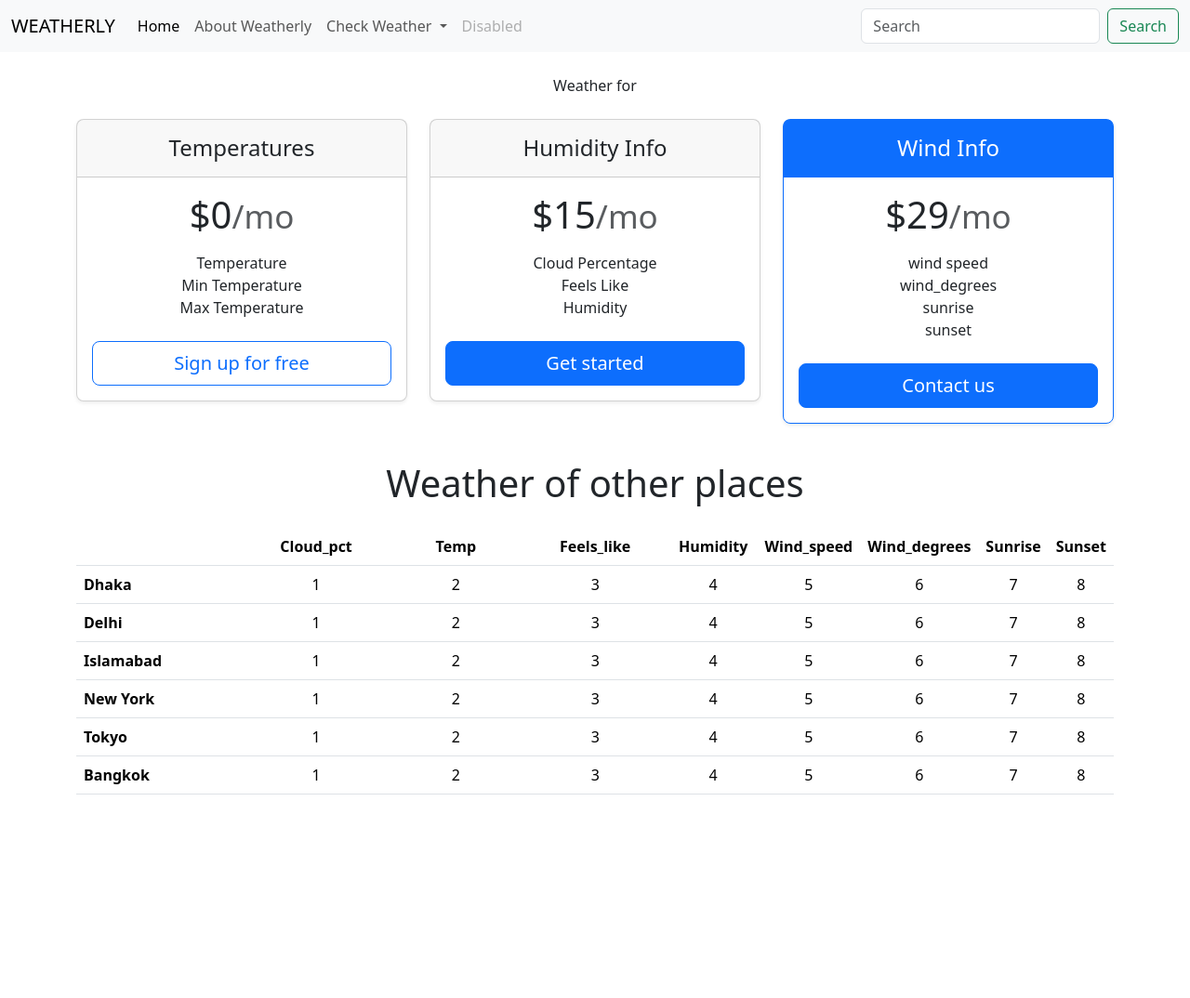
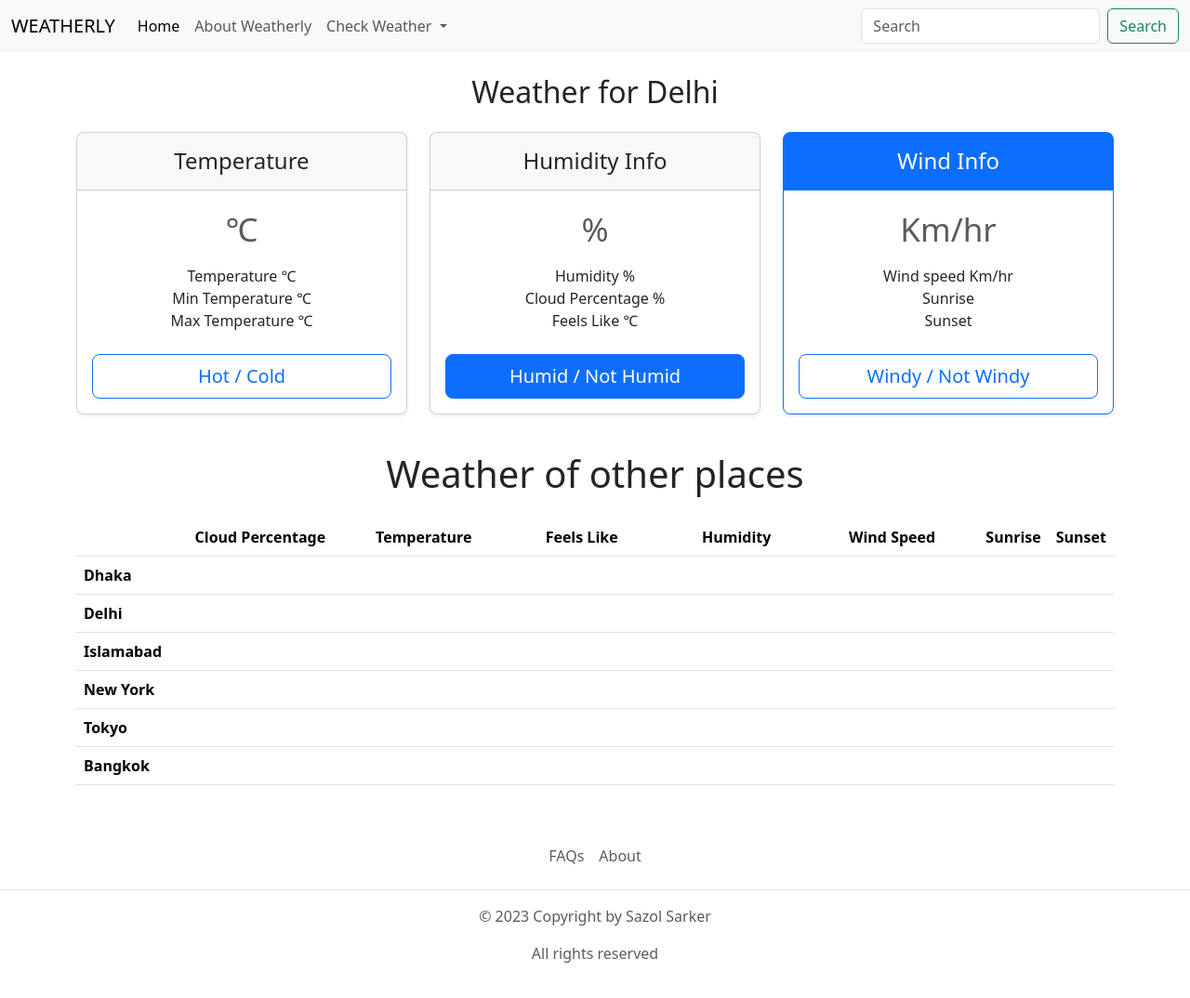
Before and after one commit to Sazol-Sarker/WEATHERLY, a plain HTML site: page index.html in a window 1280 px wide. Shown: the whole page at 93% size. Before the commit the page ends 871 px from the top, so only its background shows below. Drawn offline with nearby package versions, Linux system fonts and the light colour scheme; no server answers.

Commit message:
modifed other place weather section v0.3

```diff
--- a/index.html
+++ b/index.html
@@ -1,16 +1,20 @@
 <!doctype html>
 <html lang="en">
+
 <head>
   <meta charset="utf-8">
   <meta name="viewport" content="width=device-width, initial-scale=1">
   <title>WEATHERLY</title>
-    <link href="https://cdn.jsdelivr.net/npm/bootstrap@5.3.0-alpha2/dist/css/bootstrap.min.css" rel="stylesheet" integrity="sha384-aFq/bzH65dt+w6FI2ooMVUpc+21e0SRygnTpmBvdBgSdnuTN7QbdgL+OapgHtvPp" crossorigin="anonymous">
+  <link href="https://cdn.jsdelivr.net/npm/bootstrap@5.3.0-alpha2/dist/css/bootstrap.min.css" rel="stylesheet"
+    integrity="sha384-aFq/bzH65dt+w6FI2ooMVUpc+21e0SRygnTpmBvdBgSdnuTN7QbdgL+OapgHtvPp" crossorigin="anonymous">
 </head>
+
 <body>
   <nav class="navbar navbar-expand-lg bg-body-tertiary">
     <div class="container-fluid">
       <a class="navbar-brand" href="#">WEATHERLY</a>
-          <button class="navbar-toggler" type="button" data-bs-toggle="collapse" data-bs-target="#navbarSupportedContent" aria-controls="navbarSupportedContent" aria-expanded="false" aria-label="Toggle navigation">
+      <button class="navbar-toggler" type="button" data-bs-toggle="collapse" data-bs-target="#navbarSupportedContent"
+        aria-controls="navbarSupportedContent" aria-expanded="false" aria-label="Toggle navigation">
         <span class="navbar-toggler-icon"></span>
       </button>
       <div class="collapse navbar-collapse" id="navbarSupportedContent">
@@ -28,12 +32,11 @@
             <ul class="dropdown-menu">
               <li><a class="dropdown-item" href="#">Dhaka</a></li>
               <li><a class="dropdown-item" href="#">Kolkata</a></li>
-                  <li><hr class="dropdown-divider"></li>
+              <li>
+                <hr class="dropdown-divider">
+              </li>
               <li><a class="dropdown-item" href="#">Seattle</a></li>
             </ul>
-              </li>
-              <li class="nav-item">
-                <a class="nav-link disabled">Disabled</a>
           </li>
         </ul>
         <form class="d-flex" role="search">
@@ -46,23 +49,28 @@
 
 
   <div class="container">
-    <div class="my-4 text-center">Weather for <span id="cityName"></span></div>
+    <div class="my-4 text-center">
+      <h2>Weather for <span id="cityName"></span></h2>
+    </div>
     <main>
       <div class="row row-cols-1 row-cols-md-3 mb-3 text-center">
         <div class="col">
           <div class="card mb-4 rounded-3 shadow-sm">
             <div class="card-header py-3">
-                <h4 class="my-0 fw-normal">Temperatures</h4>
+              <h4 class="my-0 fw-normal">Temperature</h4>
             </div>
             <div class="card-body">
-                <h1 class="card-title pricing-card-title">$0<small class="text-body-secondary fw-light">/mo</small></h1>
+              <h1 class="card-title pricing-card-title"> <span id="temphd"></span><small
+                  class="text-body-secondary fw-light">
+                  <span>&#8451;</span>
+                </small></h1>
               <ul class="list-unstyled mt-3 mb-4">
-                  <li>Temperature <span id="temp"></span></li>
-                  <li>Min Temperature <span id="min_temp"></span></li>
-                  <li>Max Temperature <span id="max_temp"></span></li>
+                <li>Temperature <span id="temp"></span><span>&#8451;</span></li>
+                <li>Min Temperature <span id="min_temp"></span><span>&#8451;</span></li>
+                <li>Max Temperature <span id="max_temp"></span><span>&#8451;</span></li>
 
               </ul>
-                <button type="button" class="w-100 btn btn-lg btn-outline-primary">Sign up for free</button>
+              <button type="button" class="w-100 btn btn-lg btn-outline-primary">Hot / Cold</button>
             </div>
           </div>
         </div>
@@ -72,14 +80,15 @@
               <h4 class="my-0 fw-normal">Humidity Info</h4>
             </div>
             <div class="card-body">
-                <h1 class="card-title pricing-card-title">$15<small class="text-body-secondary fw-light">/mo</small></h1>
+              <h1 class="card-title pricing-card-title"><span id="cloud_pcthd"></span> <small
+                  class="text-body-secondary fw-light"><span class="bi bi-percent">%</span></small></h1>
               <ul class="list-unstyled mt-3 mb-4">
-                    <li>Cloud Percentage <span id="cloud_pct"></span></li>
-                    <li>Feels Like <span id="feels_like"></span></li>
-                    <li>Humidity <span id="humidity"></span></li>
+                <li>Humidity <span id="humidity"></span><span class="bi bi-percent">%</span></li>
+                <li>Cloud Percentage <span id="cloud_pct"></span><span class="bi bi-percent">%</span></li>
+                <li>Feels Like <span id="feels_like"></span><span>&#8451;</span></li>
 
               </ul>
-                <button type="button" class="w-100 btn btn-lg btn-primary">Get started</button>
+              <button type="button" class="w-100 btn btn-lg btn-primary">Humid / Not Humid</button>
             </div>
           </div>
         </div>
@@ -89,14 +98,14 @@
               <h4 class="my-0 fw-normal">Wind Info</h4>
             </div>
             <div class="card-body">
-                <h1 class="card-title pricing-card-title">$29<small class="text-body-secondary fw-light">/mo</small></h1>
+              <h1 class="card-title pricing-card-title"><span id="wind_speedhd"></span> <small
+                  class="text-body-secondary fw-light">Km/hr</small></h1>
               <ul class="list-unstyled mt-3 mb-4">
-                    <li>wind speed<span id="wind_speed"></span></li>
-                    <li>wind_degrees<span id="wind_degrees"></span></li>
-                    <li>sunrise<span id="sunrise"></span></li>
-                    <li>sunset<span id="sunset"></span></li>
+                <li>Wind speed <span id="wind_speed"></span> Km/hr</li>
+                <li>Sunrise <span id="sunrise"></span></li>
+                <li>Sunset <span id="sunset"></span></li>
               </ul>
-                <button type="button" class="w-100 btn btn-lg btn-primary">Contact us</button>
+              <button type="button" class="w-100 btn btn-lg btn-outline-primary">Windy / Not Windy</button>
             </div>
           </div>
         </div>
@@ -108,93 +117,85 @@
         <table class="table text-center">
           <thead>
             <tr>
-                <th style="width: 25%;"></th>
-                <th style="width: 22%;">Cloud_pct</th>
-                <th style="width: 22%;">Temp</th>
-                <th style="width: 22%;">Feels_like</th>
-                <th style="width: 22%;">Humidity</th>
-                <th style="width: 22%;">Wind_speed</th>
-                <th style="width: 22%;">Wind_degrees</th>
-                <th style="width: 22%;">Sunrise</th>
-                <th style="width: 22%;">Sunset</th>
+              <th style="width: 5%;"></th>
+              <th style="width: 20%;">Cloud Percentage</th>
+              <th style="width: 15%;">Temperature</th>
+              <th style="width: 20%;">Feels Like</th>
+              <th style="width: 15%;">Humidity</th>
+              <th style="width: 20%;">Wind Speed</th>
+              <th style="width: 15%;">Sunrise</th>
+              <th style="width: 20%;">Sunset</th>
             </tr>
           </thead>
           <tbody>
             <tr>
               <th scope="row" class="text-start">Dhaka</th>
-
-                <td>1</td>
-                <td>2</td>
-                <td>3</td>
-                <td>4</td>
-                <td>5</td>
-                <td>6</td>
-                <td>7</td>
-                <td>8</td>
-
+              <td><span id="cloud_pctct1"></span></td>
+              <td><span id="tempct1"></span></td>
+              <td><span id="feels_likect1"></span></td>
+              <td><span id="humidityct1"></span></td>
+              <td><span id="wind_speedct1"></span></td>
+              <td><span id="sunrisect1"></span></td>
+              <td><span id="sunsetct1"></span></td>
             </tr>
             <tr>
               <th scope="row" class="text-start">Delhi</th>
+              <td><span id="cloud_pctct2"></span></td>
+              <td><span id="tempct2"></span></td>
+              <td><span id="feels_likect2"></span></td>
+              <td><span id="humidityct2"></span></td>
+              <td><span id="wind_speedct2"></span></td>
+              <td><span id="sunrisect2"></span></td>
+              <td><span id="sunsetct2"></span></td>
 
-                <td>1</td>
-                <td>2</td>
-                <td>3</td>
-                <td>4</td>
-                <td>5</td>
-                <td>6</td>
-                <td>7</td>
-                <td>8</td>
+
             </tr>
           </tbody>
 
           <tbody>
             <tr>
               <th scope="row" class="text-start">Islamabad</th>
+              <td><span id="cloud_pctct3"></span></td>
+              <td><span id="tempct3"></span></td>
+              <td><span id="feels_likect3"></span></td>
+              <td><span id="humidityct3"></span></td>
+              <td><span id="wind_speedct3"></span></td>
+              <td><span id="sunrisect3"></span></td>
+              <td><span id="sunsetct3"></span></td>
 
-                <td>1</td>
-                <td>2</td>
-                <td>3</td>
-                <td>4</td>
-                <td>5</td>
-                <td>6</td>
-                <td>7</td>
-                <td>8</td>
             </tr>
             <tr>
               <th scope="row" class="text-start">New York</th>
+              <td><span id="cloud_pctct4"></span></td>
+              <td><span id="tempct4"></span></td>
+              <td><span id="feels_likect4"></span></td>
+              <td><span id="humidityct4"></span></td>
+              <td><span id="wind_speedct4"></span></td>
+              <td><span id="sunrisect4"></span></td>
+              <td><span id="sunsetct4"></span></td>
 
-                <td>1</td>
-                <td>2</td>
-                <td>3</td>
-                <td>4</td>
-                <td>5</td>
-                <td>6</td>
-                <td>7</td>
-                <td>8</td>
             </tr>
             <tr>
               <th scope="row" class="text-start">Tokyo</th>
-
-                <td>1</td>
-                <td>2</td>
-                <td>3</td>
-                <td>4</td>
-                <td>5</td>
-                <td>6</td>
-                <td>7</td>
-                <td>8</td>
+              <td><span id="cloud_pctct5"></span></td>
+              <td><span id="tempct5"></span></td>
+              <td><span id="feels_likect5"></span></td>
+              <td><span id="humidityct5"></span></td>
+              <td><span id="wind_speedct5"></span></td>
+              <td><span id="sunrisect5"></span></td>
+              <td><span id="sunsetct5"></span></td>
             </tr>
             <tr>
               <th scope="row" class="text-start">Bangkok</th>
+              <td><span id="cloud_pctct6"></span></td>
+              <td><span id="tempct6"></span></td>
+              <td><span id="feels_likect6"></span></td>
+              <td><span id="humidityct6"></span></td>
+              <td><span id="wind_speedct6"></span></td>
+              <td><span id="sunrisect6"></span></td>
+              <td><span id="sunsetct6"></span></td>
 
-                <td>1</td>
-                <td>2</td>
-                <td>3</td>
-                <td>4</td>
-                <td>5</td>
-                <td>6</td>
-                <td>7</td>
-                <td>8</td>
+
             </tr>
           </tbody>
         </table>
@@ -202,11 +203,23 @@
     </main>
   </div>
 
+  <!-- FOOTER -->
 
+  <footer class="py-3 my-4">
+    <ul class="nav justify-content-center border-bottom pb-3 mb-3">
+      <li class="nav-item"><a href="#" class="nav-link px-2 text-muted">FAQs</a></li>
+      <li class="nav-item"><a href="#" class="nav-link px-2 text-muted">About</a></li>
+    </ul>
+    <p class="text-center text-muted">© 2023 Copyright by Sazol Sarker</p>
+    <p class="text-center text-muted">All rights reserved</p>
+  </footer>
 
-    <script src="https://cdn.jsdelivr.net/npm/bootstrap@5.3.0-alpha2/dist/js/bootstrap.bundle.min.js" integrity="sha384-qKXV1j0HvMUeCBQ+QVp7JcfGl760yU08IQ+GpUo5hlbpg51QRiuqHAJz8+BrxE/N" crossorigin="anonymous"></script>
+  <script src="https://cdn.jsdelivr.net/npm/bootstrap@5.3.0-alpha2/dist/js/bootstrap.bundle.min.js"
+    integrity="sha384-qKXV1j0HvMUeCBQ+QVp7JcfGl760yU08IQ+GpUo5hlbpg51QRiuqHAJz8+BrxE/N"
+    crossorigin="anonymous"></script>
   <script src="script.js"></script>
 
 
 </body>
+
 </html>
```
Also changed, not shown: script.js (+68 -6 lines). Lines whose indentation alone changed are shown as unchanged.
